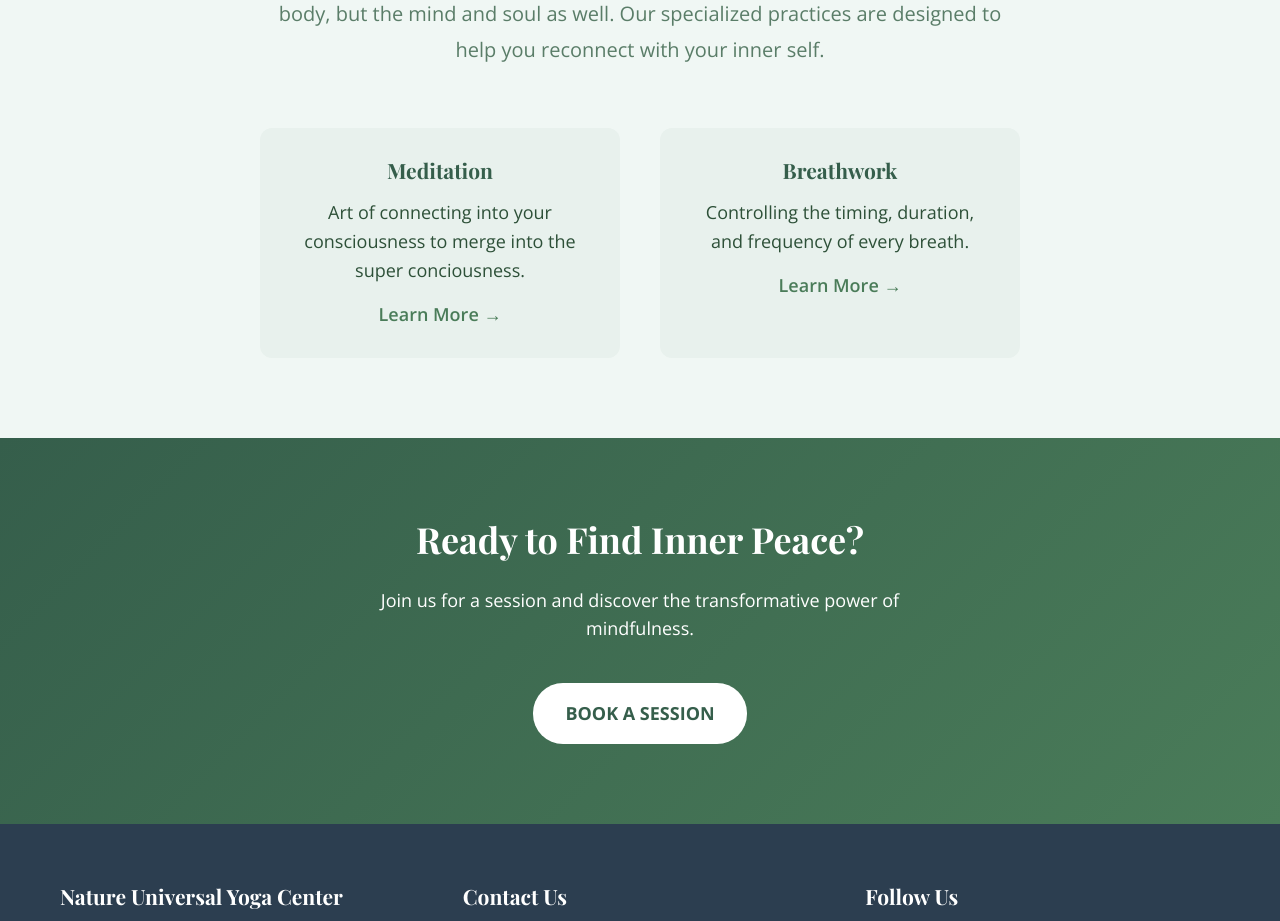
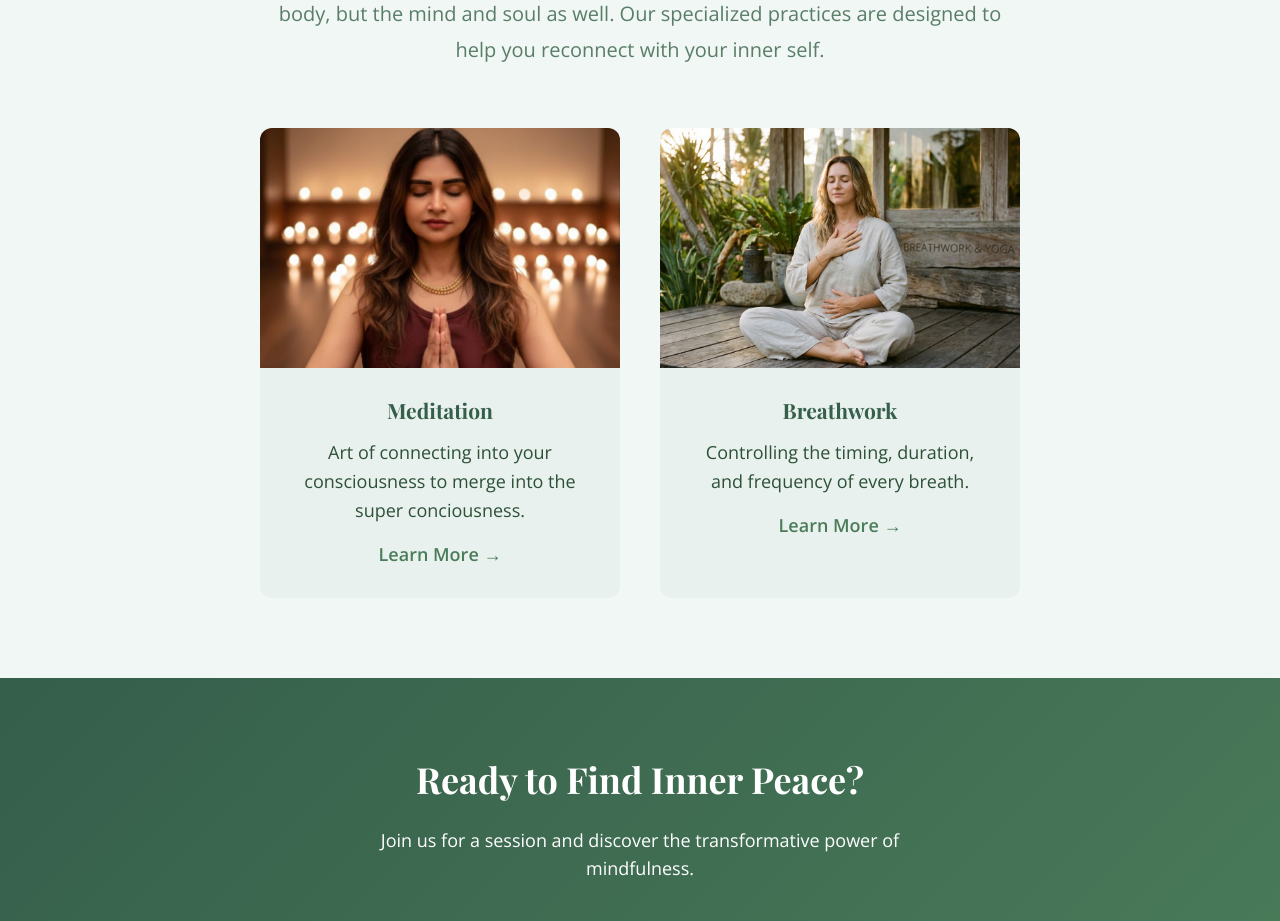
Before and after one commit to Fazilfazi991/yogafinal, a React (Vite) app: page /mind in a window 1280 px wide. Shown: the part 840-1761 px from the top of the page. Built offline with nearby package versions, Linux system fonts and the light colour scheme; a web font is replaced by a local one.

Commit message:
Update meditation/breathwork images, Team hero background, and increase logo size

```diff
--- a/src/components/Header.tsx
+++ b/src/components/Header.tsx
@@ -11,7 +11,7 @@ const Header: React.FC = () => {
                 {/* Logo Section (Left) */}
                 <Link to="/" style={{ textDecoration: 'none', zIndex: 102 }}>
                     <div className="logo">
-                        <img src="/logo-new.png" alt="Nature Universal Logo" style={{ height: '80px', width: 'auto' }} />
+                        <img src="/logo-new.png" alt="Nature Universal Logo" style={{ height: '120px', width: 'auto' }} />
                     </div>
                 </Link>
 
--- a/src/pages/MindPage.tsx
+++ b/src/pages/MindPage.tsx
@@ -41,15 +41,25 @@ const MindPage: React.FC = () => {
                         gap: '40px',
                         marginTop: '60px'
                     }}>
-                        <div onClick={() => navigate('/mind/meditation')} style={{ cursor: 'pointer', padding: '30px', backgroundColor: 'var(--bg-secondary)', borderRadius: '12px', transition: 'transform 0.3s' }} className="hover-card">
+                        <div onClick={() => navigate('/mind/meditation')} style={{ cursor: 'pointer', backgroundColor: 'var(--bg-secondary)', borderRadius: '12px', transition: 'transform 0.3s', overflow: 'hidden' }} className="hover-card">
+                            <div style={{ height: '240px', overflow: 'hidden' }}>
+                                <img src="/meditation-card.png" alt="Meditation" style={{ width: '100%', height: '100%', objectFit: 'cover' }} />
+                            </div>
+                            <div style={{ padding: '30px' }}>
                                 <h3 style={{ color: 'var(--accent-dark)', marginBottom: '15px' }}>Meditation</h3>
                                 <p>Art of connecting into your consciousness to merge into the super conciousness.</p>
                                 <span style={{ display: 'inline-block', marginTop: '15px', color: 'var(--accent-green)', fontWeight: 600 }}>Learn More →</span>
                             </div>
-                        <div onClick={() => navigate('/mind/breathwork')} style={{ cursor: 'pointer', padding: '30px', backgroundColor: 'var(--bg-secondary)', borderRadius: '12px', transition: 'transform 0.3s' }} className="hover-card">
+                        </div>
+                        <div onClick={() => navigate('/mind/breathwork')} style={{ cursor: 'pointer', backgroundColor: 'var(--bg-secondary)', borderRadius: '12px', transition: 'transform 0.3s', overflow: 'hidden' }} className="hover-card">
+                            <div style={{ height: '240px', overflow: 'hidden' }}>
+                                <img src="/breathwork-card.png" alt="Breathwork" style={{ width: '100%', height: '100%', objectFit: 'cover' }} />
+                            </div>
+                            <div style={{ padding: '30px' }}>
                                 <h3 style={{ color: 'var(--accent-dark)', marginBottom: '15px' }}>Breathwork</h3>
                                 <p>Controlling the timing, duration, and frequency of every breath.</p>
                                 <span style={{ display: 'inline-block', marginTop: '15px', color: 'var(--accent-green)', fontWeight: 600 }}>Learn More →</span>
+                            </div>
                         </div>
                     </div>
                 </div>
--- a/src/pages/TeamPage.tsx
+++ b/src/pages/TeamPage.tsx
@@ -6,7 +6,7 @@ const TeamPage: React.FC = () => {
             {/* Hero Section */}
             {/* Hero Section */}
             {/* Hero Section */}
-            <section className="page-hero" style={{ backgroundImage: 'url(/team-hero-new.png)' }}>
+            <section className="page-hero" style={{ backgroundImage: 'url(/team-hero-new.png)', backgroundSize: '100% 100%' }}>
                 <div className="page-hero-overlay"></div>
                 <div className="container page-hero-content">
                     <h1 className="page-hero-title">
```
Also changed, not shown: public/breathwork-card.png (added), public/meditation-card.png (added). Lines whose indentation alone changed are shown as unchanged.
